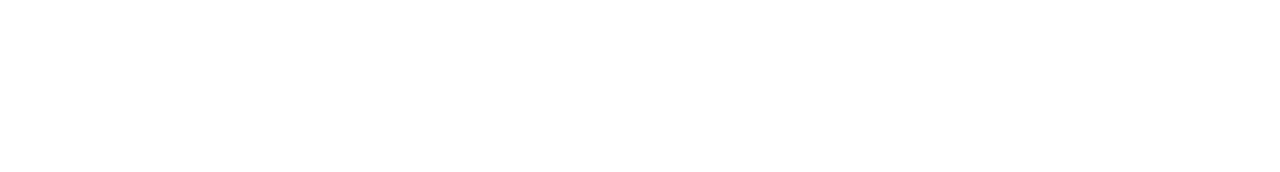
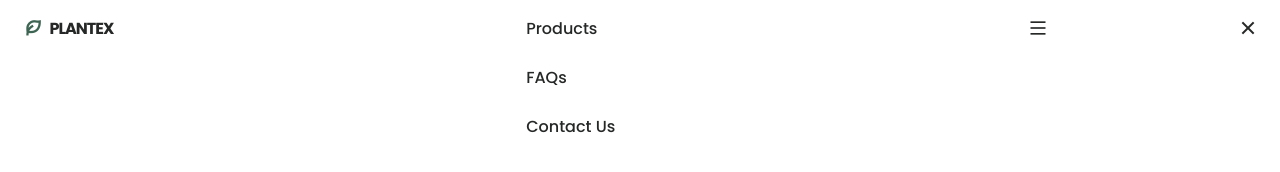
Before and after one commit to DevBigBoy/Plantex, a plain HTML site: page index.html in a window 1280 px wide. Drawn offline with nearby package versions, Linux system fonts and the light colour scheme.

Commit message:
add Header

```diff
--- a/assets/js/main.js
+++ b/assets/js/main.js
@@ -1,12 +1,34 @@
 /*=============== SHOW MENU ===============*/
+const navMenu = document.getElementById("nav-menu"),
+  navToggle = document.getElementById("nav-toggle"),
+  navClose = document.getElementById("nav-close");
 
 /*===== MENU SHOW =====*/
 /* Validate if constant exists */
+if (navToggle) {
+  navToggle.addEventListener("click", () => {
+    navMenu.classList.add("show-menu");
+  });
+}
 
 /*===== MENU HIDDEN =====*/
 /* Validate if constant exists */
 
+if (navClose) {
+  navClose.addEventListener("click", () => {
+    navMenu.classList.remove("show-menu");
+  });
+}
+
 /*=============== REMOVE MENU MOBILE ===============*/
+
+const navLinks = document.querySelectorAll(".nav__link");
+
+function actionLink() {
+  navMenu.classList.remove("show-menu");
+}
+
+navLinks.forEach((link) => link.addEventListener("click", actionLink));
 
 /*=============== CHANGE BACKGROUND HEADER ===============*/
 
--- a/assets/scss/base/_base.scss
+++ b/assets/scss/base/_base.scss
@@ -24,7 +24,6 @@ textarea {
 }
 
 body {
-  margin: var(--header-height) 0 0 0;
   background-color: var(--body-color);
   color: var(--text-color);
   transition: 0.4s;
--- a/assets/scss/components/_header.scss
+++ b/assets/scss/components/_header.scss
@@ -0,0 +1,98 @@
+/*
+* =================
+*   NAVBAR & NAV
+* =================
+*/
+
+.header {
+  position: fixed;
+  width: 100%;
+  top: 0;
+  left: 0;
+  background-color: var(--body-color);
+  z-index: var(--z-fixed);
+}
+
+.nav {
+  height: var(--header-height);
+  display: flex;
+  align-items: center;
+  justify-content: space-between;
+
+  &__logo,
+  &__toggle,
+  &__close {
+    color: var(--title-color);
+  }
+
+  &__logo {
+    text-transform: uppercase;
+    font-weight: 700;
+    letter-spacing: -1px;
+    display: inline-flex;
+    align-items: center;
+    column-gap: 0.5rem;
+    transition: 0.3s;
+
+    &:hover {
+      color: var(--first-color);
+    }
+
+    & i {
+      font-size: 1.15rem;
+      color: var(--first-color);
+    }
+  }
+
+  &__toggle {
+    font-size: 1.25rem;
+    cursor: pointer;
+    display: inline-flex;
+  }
+
+  &__menu {
+    @media (max-width: 767px) {
+      position: fixed;
+      background-color: var(--container-color);
+      width: 80%;
+      height: 100%;
+      top: 0;
+      right: -100%;
+      box-shadow: -2px 0 4px hsla(var(--hue), 24%, 15%, 0.1);
+      padding: 4rem 0 0 3rem;
+      border-radius: 1rem 0 0 1rem;
+      transition: 0.3s;
+      z-index: var(--z-fixed);
+    }
+  }
+
+  &__close {
+    position: absolute;
+    font-size: 1.5rem;
+    display: inline-flex;
+    top: 1rem;
+    right: 1.25rem;
+    cursor: pointer;
+  }
+
+  &__list {
+    display: flex;
+    flex-direction: column;
+    row-gap: 1.5rem;
+  }
+
+  &__link {
+    color: var(--title-color);
+    font-weight: var(--font-medium);
+    transition: 0.3s;
+
+    &:hover {
+      color: var(--first-color);
+    }
+  }
+}
+
+/* Show menu */
+.show-menu {
+  right: 0;
+}
--- a/assets/scss/config/_variables.scss
+++ b/assets/scss/config/_variables.scss
@@ -10,7 +10,7 @@
 * ===============
  */
 :root {
-  --header-height: 3.5rem; // 56px
+  --header-height: 3.5rem;
 
   /*========== Colors ==========*/
   --hue: 152;
--- a/assets/scss/layout/_layout.scss
+++ b/assets/scss/layout/_layout.scss
@@ -19,9 +19,8 @@
 }
 
 .container {
-  max-width: 968px;
-  margin-left: var(--mb-1-5);
-  margin-right: var(--mb-1-5);
+  max-width: 1024px;
+  margin-inline: var(--mb-1-5);
 }
 
 .grid {
--- a/assets/scss/styles.scss
+++ b/assets/scss/styles.scss
@@ -1,3 +1,4 @@
 @use "./config/variables";
 @use "./base/base";
 @use "./layout/layout";
+@use "./components/header";
--- a/index.html
+++ b/index.html
@@ -20,11 +20,49 @@
     <!--=============== CSS ===============-->
     <link rel="stylesheet" href="assets/css/styles.css" />
 
-    <title>plants</title>
+    <title>plantex</title>
   </head>
   <body>
     <!--==================== HEADER ====================-->
-    <header class="header" id="header"></header>
+    <header class="header" id="header">
+      <nav class="nav container">
+        <a href="#" class="nav__logo"> <i class="ri-leaf-line"></i> plantex </a>
+
+        <div class="nav__menu" id="nav-menu">
+          <ul class="nav__list">
+            <li class="nav__item">
+              <a href="#home" class="nav__link">Home</a>
+            </li>
+
+            <li class="nav__item">
+              <a href="#about" class="nav__link">About</a>
+            </li>
+
+            <li class="nav__item">
+              <a href="#products" class="nav__link">Products</a>
+            </li>
+
+            <li class="nav__item">
+              <a href="#faqs" class="nav__link">FAQs</a>
+            </li>
+
+            <li class="nav__item">
+              <a href="#contact" class="nav__link">Contact Us</a>
+            </li>
+          </ul>
+
+          <!-- NAvClose -->
+          <div class="nav__close" id="nav-close">
+            <i class="ri-close-line"></i>
+          </div>
+        </div>
+
+        <!-- Nav Toggle -->
+        <div class="nav__toggle" id="nav-toggle">
+          <i class="ri-menu-line"></i>
+        </div>
+      </nav>
+    </header>
 
     <main class="main">
       <!--==================== HOME ====================-->
```
Also changed, not shown: assets/css/styles.css, 1 other file.
